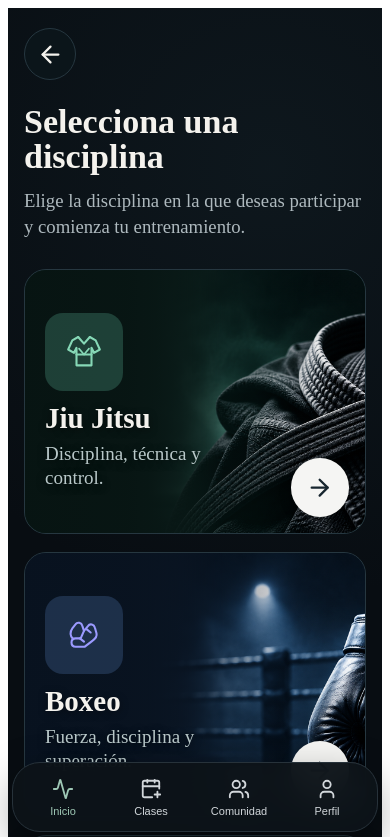
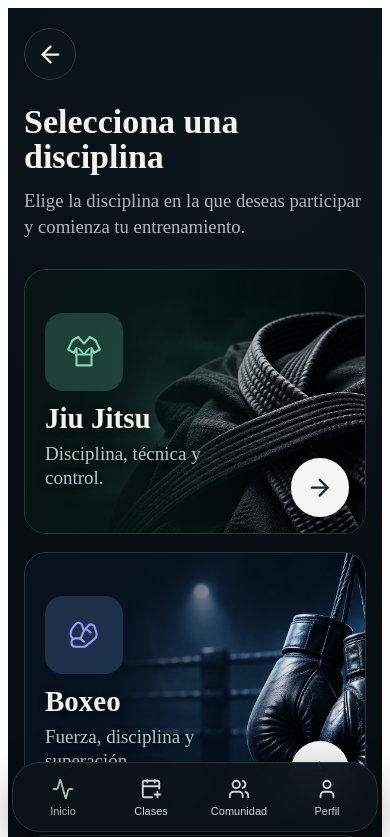
Before and after one commit to Omarbjj/Nexus, a React (Vite) app: page /disciplinas in a window 390 px wide. Shown: the top 837 px of the page. Built offline with nearby package versions, Linux system fonts and the light colour scheme.

Commit message:
fix: responsive discipline

```diff
--- a/src/pages/Disciplinas/Disciplinas.styles.ts
+++ b/src/pages/Disciplinas/Disciplinas.styles.ts
@@ -160,49 +160,44 @@ export const DisciplineAreaCard = styled.button<{
 export const DisciplineAreaImage = styled.img`
     position: absolute;
 
-    top: 0;
-    right: 0;
-    bottom: 0;
+    inset: 0;
 
-    width: 66%;
+    width: 100%;
     height: 100%;
 
+    display: block;
+
+    /*
+     * La imagen ocupa TODO el card.
+     * No limitarla al 66% porque eso recorta
+     * la composición original.
+     */
     object-fit: cover;
-    object-position: center;
-
-    display: block;
+    object-position: center center;
 
     z-index: 0;
 
     pointer-events: none;
 
+    /*
+     * Suavizamos la transición hacia el texto.
+     */
     mask-image:
         linear-gradient(
             90deg,
-            transparent 0%,
-            rgba(0, 0, 0, 0.25) 15%,
-            black 35%,
+            rgba(0, 0, 0, 0.35) 0%,
+            black 25%,
             black 100%
         );
 
     -webkit-mask-image:
         linear-gradient(
             90deg,
-            transparent 0%,
-            rgba(0, 0, 0, 0.25) 15%,
-            black 35%,
+            rgba(0, 0, 0, 0.35) 0%,
+            black 25%,
             black 100%
         );
-
-    @media (max-width: 400px) {
-        width: 64%;
-    }
-
-    @media (max-width: 360px) {
-        width: 62%;
-    }
 `;
-
 
 /* =========================================
    ICONO
```
